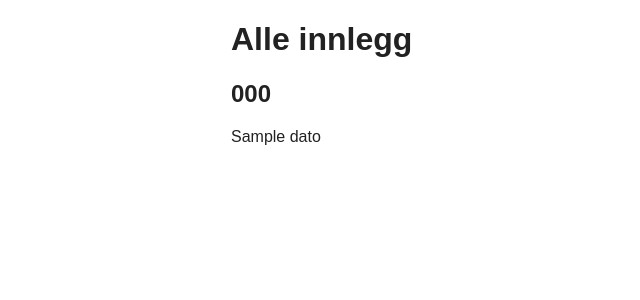
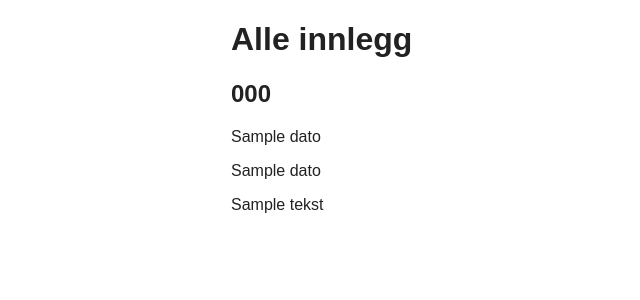
Before and after one commit to Majagrorud/Pro1002-Blogg, a Flask app: template templates/index.html in a window 1280 px wide. Shown: the part 49-349 px from the top of the page, without its empty margins (9-649 px from the left). Run offline with Flask 3, Linux system fonts and the light colour scheme; the template is opened without the code that fills it: most values are stand-ins (such as "Sample title", 1, 10 or a date in 2020).

Commit message:
Vis utdrag på 150 tegn på forsiden

```diff
--- a/app.py
+++ b/app.py
@@ -4,6 +4,13 @@ import db
 app = Flask(__name__)
 
 
+@app.template_filter("utdrag")
+def lag_utdrag(tekst):
+    if len(tekst) > 150:
+        return tekst[:150] + "..."
+    return tekst
+
+
 @app.route("/")
 def forside():
     innlegg = db.hent_alle_innlegg()
--- a/templates/index.html
+++ b/templates/index.html
@@ -9,6 +9,8 @@
         <article>
             <h2>{{ et_innlegg["tittel"] }}</h2>
             <p>{{ et_innlegg["dato"] }}</p>
+                        <p>{{ et_innlegg["dato"] }}</p>
+            <p>{{ et_innlegg["tekst"] | utdrag }}</p>
         </article>
     {% endfor %}
 {% endblock %}
```
